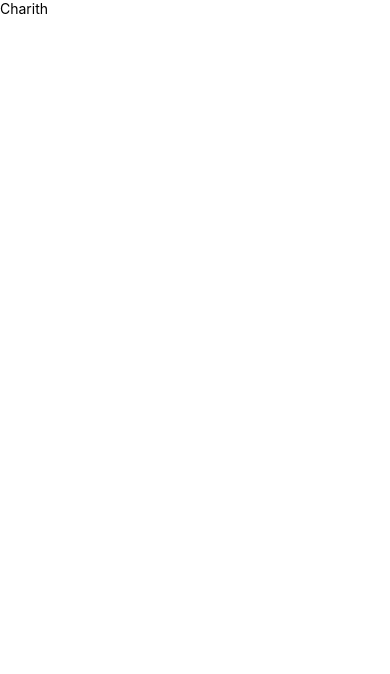
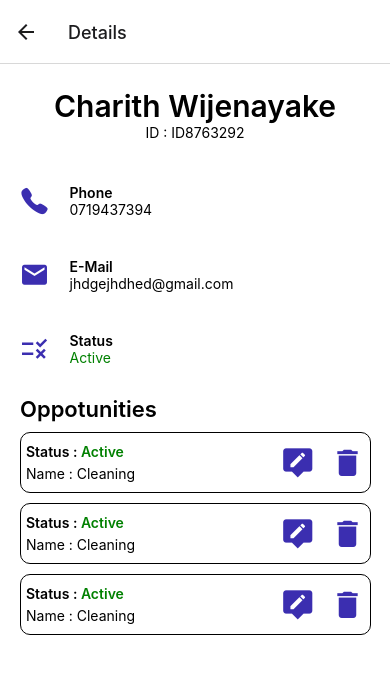
Before and after one commit to charith-wije/crm_app, a React Native app: screen /Details in a window 390 px wide. Shown: the top 674 px of the page. Built offline with nearby package versions, Linux system fonts and the light colour scheme.

Commit message:
UI Implemented

```diff
--- a/App.tsx
+++ b/App.jsx
@@ -1,13 +1,15 @@
+import 'react-native-gesture-handler';
 import React from 'react';
 import {SafeAreaView, StatusBar, StyleSheet, Text, View} from 'react-native';
+import HomeScreen from './src/screens/HomeScreen';
+import HomeStack from './src/navigators/HomeStack';
 
 const App = () => {
   return (
-    <SafeAreaView style={{backgroundColor: 'white'}}>
+    <SafeAreaView
+      style={{backgroundColor: 'white', width: '100%', height: '100%'}}>
       <StatusBar barStyle="dark-content" backgroundColor="white" />
-      <View style={{width: '100%', height: '100%'}}>
-        <Text>Charith</Text>
-      </View>
+      <HomeStack />
     </SafeAreaView>
   );
 };
--- /dev/null
+++ b/src/navigators/HomeStack.jsx
@@ -0,0 +1,19 @@
+import {createStackNavigator} from '@react-navigation/stack';
+import {NavigationContainer, useNavigation} from '@react-navigation/native';
+import HomeScreen from '../screens/HomeScreen';
+import DetailedScreen from '../screens/DetailedScreen';
+
+const Stack = createStackNavigator();
+
+const HomeStack = () => {
+  return (
+    <NavigationContainer>
+      <Stack.Navigator>
+        <Stack.Screen name="Home" component={HomeScreen} />
+        <Stack.Screen name="Details" component={DetailedScreen} />
+      </Stack.Navigator>
+    </NavigationContainer>
+  );
+};
+
+export default HomeStack;
--- /dev/null
+++ b/src/screens/DetailedScreen.jsx
@@ -0,0 +1,145 @@
+import {View, Text} from 'react-native';
+import React from 'react';
+import IonIcon from 'react-native-vector-icons/Ionicons';
+import MCIcon from 'react-native-vector-icons/MaterialCommunityIcons';
+
+const DetailedScreen = () => {
+  const InfoItem = () => {
+    return (
+      <View
+        style={{
+          width: '90%',
+          backgroundColor: 'white',
+          alignSelf: 'center',
+          alignItems: 'center',
+          flexDirection: 'row',
+          paddingVertical: 20,
+        }}>
+        <View style={{marginRight: 20}}>
+          <IonIcon name="call" size={30} color="#3b2eb0" />
+        </View>
+        <View>
+          <Text style={{color: 'black', fontWeight: 600}}>Phone</Text>
+          <Text style={{color: 'black'}}>0719437394</Text>
+        </View>
+      </View>
+    );
+  };
+
+  const RenderItem = () => {
+    return (
+      <View
+        style={{
+          width: '100%',
+          justifyContent: 'space-between',
+          alignItems: 'center',
+          flexDirection: 'row',
+          paddingVertical: 10,
+          //backgroundColor: '#c3e8e6',
+          borderRadius: 10,
+          padding: 5,
+          marginBottom: 10,
+          borderWidth: 1,
+          borderColor: 'black',
+        }}>
+        <View style={{flex: 6}}>
+          <Text style={{color: 'black', fontWeight: 600}}>
+            Status : <Text style={{color: 'green'}}>Active</Text>{' '}
+          </Text>
+          <Text style={{color: 'black', marginTop: 5}}>Name : Cleaning</Text>
+        </View>
+        <View
+          style={{
+            flex: 2,
+            flexDirection: 'row',
+            alignContent: 'center',
+            justifyContent: 'space-between',
+          }}>
+          <MCIcon name="tooltip-edit" size={35} color="#3b2eb0" />
+          <MCIcon name="delete" size={35} color="#3b2eb0" />
+        </View>
+      </View>
+    );
+  };
+  return (
+    <>
+      <View
+        style={{
+          width: '100%',
+          height: 100,
+          justifyContent: 'center',
+          alignItems: 'center',
+          backgroundColor: 'white',
+        }}>
+        <Text style={{fontSize: 30, color: 'black', fontWeight: 600}}>
+          Charith Wijenayake
+        </Text>
+        <Text style={{color: 'black'}}>ID : ID8763292</Text>
+      </View>
+      <View
+        style={{
+          width: '100%',
+          height: '100%',
+          alignSelf: 'center',
+          backgroundColor: 'white',
+        }}>
+        <InfoItem />
+        <View
+          style={{
+            width: '90%',
+            backgroundColor: 'white',
+            alignSelf: 'center',
+            alignItems: 'center',
+            flexDirection: 'row',
+            paddingVertical: 20,
+          }}>
+          <View style={{marginRight: 20}}>
+            <MCIcon name="email" size={30} color="#3b2eb0" />
+          </View>
+          <View>
+            <Text style={{color: 'black', fontWeight: 600}}>E-Mail</Text>
+            <Text style={{color: 'black'}}>jhdgejhdhed@gmail.com</Text>
+          </View>
+        </View>
+        <View
+          style={{
+            width: '90%',
+            backgroundColor: 'white',
+            alignSelf: 'center',
+            alignItems: 'center',
+            flexDirection: 'row',
+            paddingVertical: 20,
+          }}>
+          <View style={{marginRight: 20}}>
+            <MCIcon name="list-status" size={30} color="#3b2eb0" />
+          </View>
+          <View>
+            <Text style={{color: 'black', fontWeight: 600}}>Status</Text>
+            <Text style={{color: 'green'}}>Active</Text>
+          </View>
+        </View>
+        <View
+          style={{
+            width: '90%',
+            marginTop: 10,
+            marginLeft: 20,
+          }}>
+          <Text
+            style={{
+              marginBottom: 10,
+              color: 'black',
+              fontSize: 22,
+              fontWeight: 600,
+            }}>
+            Oppotunities
+          </Text>
+          <RenderItem />
+          <RenderItem />
+          <RenderItem />
+        </View>
+      </View>
+    </>
+  );
+};
+
+export default DetailedScreen;
--- /dev/null
+++ b/src/screens/HomeScreen.jsx
@@ -0,0 +1,172 @@
+import {View, Text, FlatList, TextInput, TouchableOpacity} from 'react-native';
+import React, {useState} from 'react';
+//import {useNavigation} from '@react-navigation/native';
+
+const HomeScreen = ({navigation}) => {
+  //const navigation = useNavigation();
+  const [searchQuery, setSearchQuery] = useState('');
+  const [data, setData] = useState([
+    {
+      id: 'ID284939',
+      name: 'Charith Wijenayake',
+      status: 'Active',
+      email: 'jdurbf@gmail.com',
+      contact_number: '0712347896',
+      opportunities: [
+        {
+          name: 'Cleaning',
+          status: 'New',
+        },
+        {
+          name: 'Marketing',
+          status: 'Closed Won',
+        },
+      ],
+    },
+    {
+      id: 'ID874028',
+      name: 'Madhushi Paranagama',
+      status: 'Inactive',
+      email: 'kghtkfh@gmail.com',
+      contact_number: '0715896093',
+      opportunities: [
+        {
+          name: 'Cleaning',
+          status: 'New',
+        },
+        {
+          name: 'Marketing',
+          status: 'Closed Won',
+        },
+      ],
+    },
+    {
+      id: 'ID184309',
+      name: 'Soma Abeywickama',
+      status: 'Lead',
+      email: 'hajakrn@gmail.com',
+      contact_number: '0714829054',
+      opportunities: [
+        {
+          name: 'Cleaning',
+          status: 'New',
+        },
+        {
+          name: 'Marketing',
+          status: 'Closed Won',
+        },
+      ],
+    },
+    // Add more items as needed
+  ]);
+
+  const getFirstLetters = sentence => {
+    // Split the sentence into words
+    const words = sentence.split(' ');
+
+    // Extract the first letter of each word
+    const firstLetters = words.map(word => word.charAt(0));
+
+    return firstLetters.join('');
+  };
+
+  const renderItem = ({item, index}) => {
+    return (
+      <TouchableOpacity
+        style={{
+          width: '100%',
+          height: 70,
+          justifyContent: 'center',
+          alignItems: 'center',
+          marginBottom: 5,
+        }}
+        onPress={() => navigation.navigate('Details')}>
+        <View
+          style={{
+            width: '90%',
+            height: '100%',
+            borderRadius: 10,
+            backgroundColor: 'white',
+            alignItems: 'center',
+            marginHorizontal: 15,
+            flexDirection: 'row',
+          }}>
+          <View
+            style={{
+              width: 45,
+              height: 45,
+              borderRadius: 25,
+              marginRight: 15,
+              backgroundColor: 'blue',
+              justifyContent: 'center',
+              alignItems: 'center',
+            }}>
+            <Text style={{color: 'white', fontSize: 22}}>
+              {getFirstLetters(item.name)}
+            </Text>
+          </View>
+          <View>
+            <Text style={{color: 'black', fontSize: 18}}>{item.name}</Text>
+            <Text style={{color: 'black', fontSize: 12}}>{item.id}</Text>
+          </View>
+          <Text
+            style={{
+              color:
+                item.status == 'Active'
+                  ? 'green'
+                  : item.status == 'Inactive'
+                  ? 'red'
+                  : 'brown',
+              position: 'absolute',
+              right: 10,
+            }}>
+            {item.status}
+          </Text>
+        </View>
+      </TouchableOpacity>
+    );
+  };
+
+  const filteredData = data.filter(item =>
+    item.name.toLowerCase().includes(searchQuery.toLowerCase()),
+  );
+
+  return (
+    <>
+      <View
+        style={{
+          width: '100%',
+          height: 40,
+          justifyContent: 'center',
+          alignItems: 'center',
+          marginBottom: 5,
+          marginTop: 15,
+        }}>
+        <TextInput
+          style={{
+            height: '100%',
+            width: '90%',
+            borderColor: 'gray',
+            borderWidth: 1,
+            marginBottom: 10,
+            borderRadius: 10,
+            marginHorizontal: 15,
+            paddingLeft: 10,
+            color: '#000',
+          }}
+          onChangeText={text => setSearchQuery(text)}
+          value={searchQuery}
+          placeholder="Search..."
+          placeholderTextColor="grey"
+        />
+      </View>
+      <FlatList
+        data={filteredData}
+        renderItem={renderItem}
+        keyExtractor={item => item.id.toString()}
+      />
+    </>
+  );
+};
+
+export default HomeScreen;
```
Also changed, not shown: package.json (+7 -1 lines), 2 other files (tests, documents, lock files or other folders).
